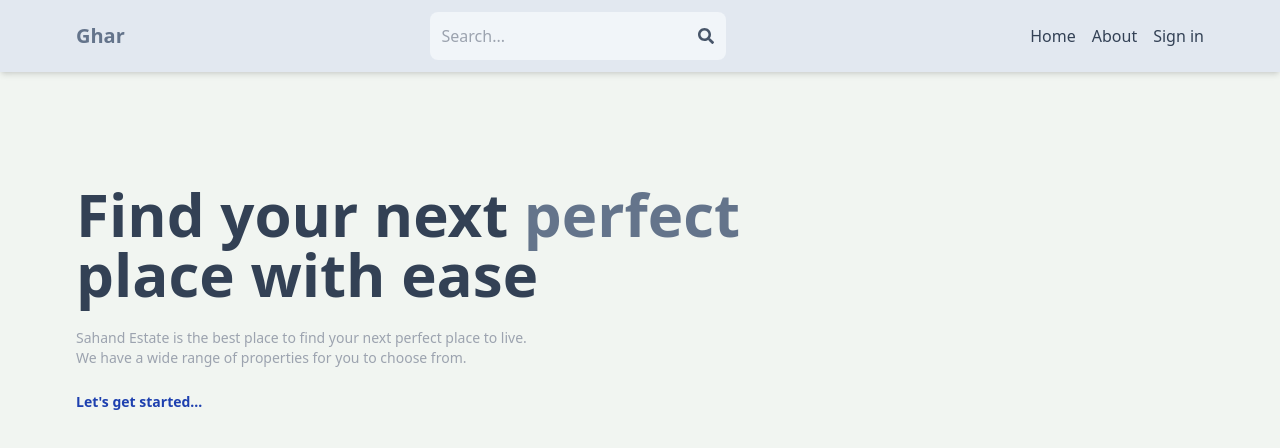
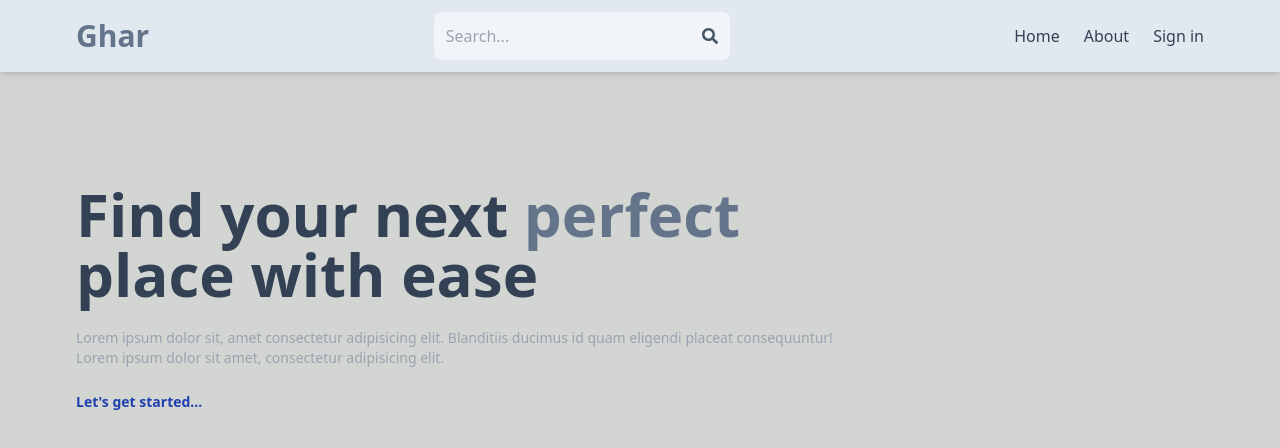
Before and after one commit to Meet9292/Ghar, a React (Vite) app in the folder client/: page / in a window 1280 px wide. Shown: the top 448 px of the page. Built offline with nearby package versions, Linux system fonts and the light colour scheme; no server answers.

Commit message:
Update Header

```diff
--- a/client/src/components/Contact.jsx
+++ b/client/src/components/Contact.jsx
@@ -45,8 +45,8 @@ function Contact({ listing }) {
 
           <Link
             className="bg-slate-700 text-white text-center p-3 uppercase rounded-lg hover:opacity-90"
-            to={`mailto:${landlord.email}?subject=Regarding${listing.name}
-            &body=${message}`}
+            to={`mailto:${landlord.email}?subject=Regarding ${listing.name}
+            &body =${message}`}
           >
             Send Message
           </Link>
--- a/client/src/components/Header.jsx
+++ b/client/src/components/Header.jsx
@@ -30,7 +30,7 @@ function Header() {
 
         <Link to='/'>
         <h1 className='font-bold text-sm sm:text-xl'>
-            <span className='text-slate-500'>Ghar</span>
+            <span className='text-slate-500 text-3xl'>Ghar</span>
         </h1>
         </Link>
 
@@ -49,10 +49,29 @@ function Header() {
           </button>
         </form>
 
-        <ul className='flex gap-4'>
-            <Link to='/'>
+        <ul className='flex gap-6'>
+
+          {currentUser ? <span className='flex gap-6'>
+            <Link to='/search?type=rent'>
+            <li className='hidden sm:inline text-slate-700 hover:underline'>For Rent</li>
+            </Link>
+            <Link to='/search?type=sell'>
+            <li className='hidden sm:inline text-slate-700 hover:underline'>For Sell</li>
+            </Link>
+            <Link to='/search?offer=true'>
+            <li className='hidden sm:inline text-slate-700 hover:underline'>Recent Offers</li>
+            </Link>
+            </span>
+             :
+             <span>
+              <Link to='/'>
             <li className='hidden sm:inline text-slate-700 hover:underline'>Home</li>
             </Link>
+            </span>}
+
+            {/* <Link to='/'>
+            <li className='hidden sm:inline text-slate-700 hover:underline'>Home</li>
+            </Link> */}
 
             <Link to='/about'>
             <li className='hidden sm:inline text-slate-700 hover:underline'>About</li>
--- a/client/src/components/ListingItem.jsx
+++ b/client/src/components/ListingItem.jsx
@@ -27,8 +27,8 @@ export default function ListingItem({ listing }) {
             {listing.description}
           </p>
           <p className="text-slate-500 mt-2 font-semibold ">
-            $
-            {listing.offer
+           ₹
+            { listing.offer
               ? listing.discountPrice.toLocaleString("en-US")
               : listing.regularPrice.toLocaleString("en-US")}
             {listing.type === "rent" && " / month"}
--- a/client/src/index.css
+++ b/client/src/index.css
@@ -3,5 +3,6 @@
 @tailwind utilities;
 
 body{
-    background-color: rgb(241, 245, 241);
+    /* background-color: rgb(241, 245, 241); */
+    background-color: rgb(211, 213, 211);
 }
--- a/client/src/pages/Home.jsx
+++ b/client/src/pages/Home.jsx
@@ -59,10 +59,9 @@ export default function Home() {
           place with ease
         </h1>
         <div className="text-gray-400 text-xs sm:text-sm">
-          Sahand Estate is the best place to find your next perfect place to
-          live.
+          Lorem ipsum dolor sit, amet consectetur adipisicing elit. Blanditiis ducimus id quam eligendi placeat consequuntur!
           <br />
-          We have a wide range of properties for you to choose from.
+          Lorem ipsum dolor sit amet, consectetur adipisicing elit.
         </div>
         <Link
           to={"/search"}
@@ -74,16 +73,16 @@ export default function Home() {
 
       {/* swiper section */}
       <Swiper navigation>
-        {offerListings &&
-          offerListings.length > 0 &&
-          offerListings.map((listing) => (
+        {rentListings &&
+          rentListings.length > 0 &&
+          rentListings.map((listing) => (
             <SwiperSlide>
               <div
                 style={{
                   background: `url(${listing.imageUrls[0]}) center no-repeat`,
                   backgroundSize: "cover",
                 }}
-                className="h-[500px]"
+                className="h-[600px]"
                 key={listing._id}
               ></div>
             </SwiperSlide>
--- a/client/src/pages/Profile.jsx
+++ b/client/src/pages/Profile.jsx
@@ -31,10 +31,6 @@ function Profile() {
   const [showListingsError, setShowListingsError] = useState(false);
   const [userListings, setUserListings] = useState([]);
   const dispatch = useDispatch();
-
-  // console.log(filePer);
-  // console.log(file);
-  // console.log(formData);
 
   const handleFileUpload = (file) => {
     const storage = getStorage(app);
@@ -250,7 +246,7 @@ function Profile() {
         </span>
       </div>
       <p className="text-red-700">{error ? error : ""}</p>
-      <p className="text-green-700 mt-5">
+      <p className="text-green-700 mt-5 p-3 rounded-lg text-center uppercase">
         {updateSuccess ? "User is updated successfully" : ""}
       </p>
 
```
